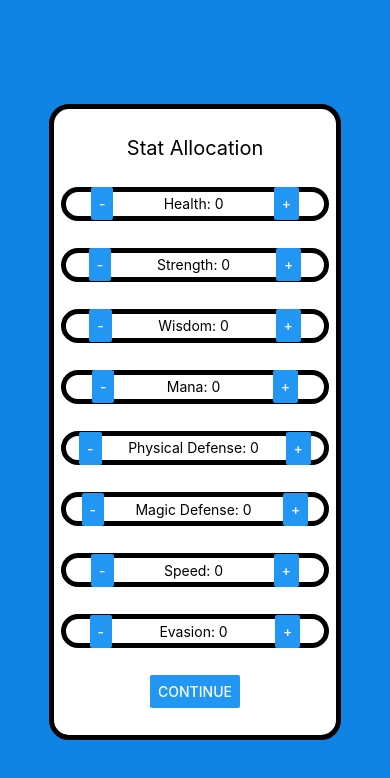
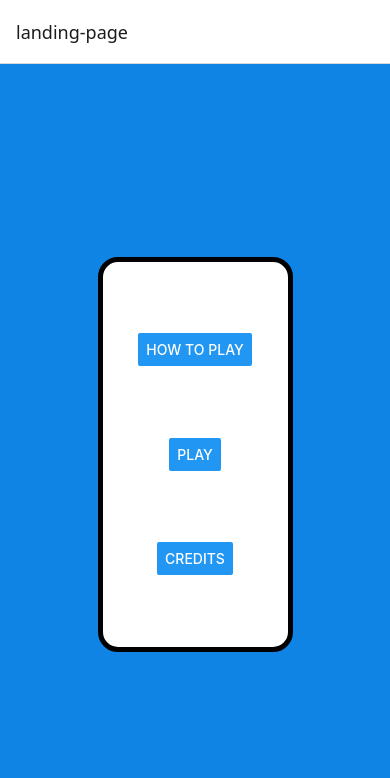
Before and after one commit to jtn9701/Mobile-Combat-Game, a React Native app in the folder mobile-combat-game/: screen /landing-page in a window 390 px wide. Shown: the top 778 px of the page. Built offline with nearby package versions, Linux system fonts and the light colour scheme.

Commit message:
Create navigation system between landing pages

```diff
--- a/mobile-combat-game/App.js
+++ b/mobile-combat-game/App.js
@@ -1,21 +1,22 @@
 import { StatusBar } from 'expo-status-bar';
-import { StyleSheet, Text, View } from 'react-native';
-import {combat_arena_screen} from './screens/combat-arena';
+import { NavigationContainer } from '@react-navigation/native';
+import { createNativeStackNavigator } from '@react-navigation/native-stack';
+
+import LandingPage from './screens/landing-page';
+import CombatLandingPage from './screens/combat-landing-page';
+
+let Stack = createNativeStackNavigator();
 
 export default function App() {
   return (
-    <View style={styles.container}>
-      <Text>Open up App.js to start working on your app!</Text>
-      <StatusBar style="auto" />
-    </View>
+    <>
+      <StatusBar style='auto'/>
+      <NavigationContainer>
+        <Stack.Navigator>
+          <Stack.Screen name='landing-page' component={LandingPage}/>
+          <Stack.Screen name='combat-landing-page' component={CombatLandingPage}/>
+        </Stack.Navigator>
+      </NavigationContainer>
+    </>
   );
 }
-
-const styles = StyleSheet.create({
-  container: {
-    flex: 1,
-    backgroundColor: '#fff',
-    alignItems: 'center',
-    justifyContent: 'center',
-  },
-});
--- a/mobile-combat-game/index.js
+++ b/mobile-combat-game/index.js
@@ -1,9 +1,8 @@
 import { registerRootComponent } from 'expo';
 
 import App from './App';
-import combatLandingPage from './screens/combat-landing-page';
 
 // registerRootComponent calls AppRegistry.registerComponent('main', () => App);
 // It also ensures that whether you load the app in Expo Go or in a native build,
 // the environment is set up appropriately
-registerRootComponent(combatLandingPage);
+registerRootComponent(App);
--- a/mobile-combat-game/screens/combat-landing-page.js
+++ b/mobile-combat-game/screens/combat-landing-page.js
@@ -4,7 +4,7 @@ import statsAllocationScreen from "./stats-allocation-screen";
 import combatArenaScreen from "./combat-arena";
 
 // TODO: use "non-fake" method to go to play stats-allocation-screen
-const combatLandingPage = () => {
+const CombatLandingPage = () => {
     let [currentCombatScreen, setCurrentCombatScreen] = useState(0);
 
     if (currentCombatScreen === 0) {
@@ -18,4 +18,4 @@ const combatLandingPage = () => {
     }
 }
 
-export default combatLandingPage
+export default CombatLandingPage
--- a/mobile-combat-game/screens/landing-page.js
+++ b/mobile-combat-game/screens/landing-page.js
@@ -1,26 +1,26 @@
 import { useState } from "react";
 
-import mainMenuScreen from './main-menu';
-import creditsScreen from './credits';
-import howToPlayScreen from './how-to-play';
+import MainMenuScreen from './main-menu';
+import CreditsScreen from './credits';
+import HowToPlayScreen from './how-to-play';
 
 // TODO: use "non-fake" method to go to play stats-allocation-screen
-const landingPage = () => {
+const LandingPage = ({navigation}) => {
     let [currentScreen, setCurrentScreen] = useState(0);
 
     if (currentScreen === 0) {
         return (
-            mainMenuScreen(setCurrentScreen)
+            MainMenuScreen({navigation}, setCurrentScreen)
         )
     } else if (currentScreen === 1) {
         return (
-            howToPlayScreen(setCurrentScreen)
+            HowToPlayScreen(setCurrentScreen)
         )
     } else if (currentScreen === 2) {
         return (
-            creditsScreen(setCurrentScreen)
+            CreditsScreen(setCurrentScreen)
         )
     }
 }
 
-export default landingPage
+export default LandingPage
--- a/mobile-combat-game/screens/main-menu.js
+++ b/mobile-combat-game/screens/main-menu.js
@@ -3,13 +3,13 @@ import { globalStyles } from '../components/style-sheets/global-styles';
 import { screenStyles } from '../components/style-sheets/screen-styles';
 import combatArenaScreen from './combat-arena';
 
-const mainMenuScreen =  function MainMenuScreen(screenValueSetter) {
+const mainMenuScreen =  function MainMenuScreen({navigation}, screenValueSetter) {
     // TODO: Turn the inner View into a custom component containing a list of components
     return (
         <View style={[globalStyles.container, globalStyles.background, screenStyles.mainMenuStyles.backgroundImage]}>
             <View style={[globalStyles.container, globalStyles.borderForTesting, screenStyles.mainMenuStyles.modal]}>
                 <Button title='How To Play' onPress={() => {screenValueSetter(1)}}/>
-                <Button title='Play'/>
+                <Button title='Play' onPress={ () => {navigation.navigate("combat-landing-page")}}/>
                 <Button title='Credits' onPress={() => {screenValueSetter(2)}}/>
             </View>
         </View>
```
